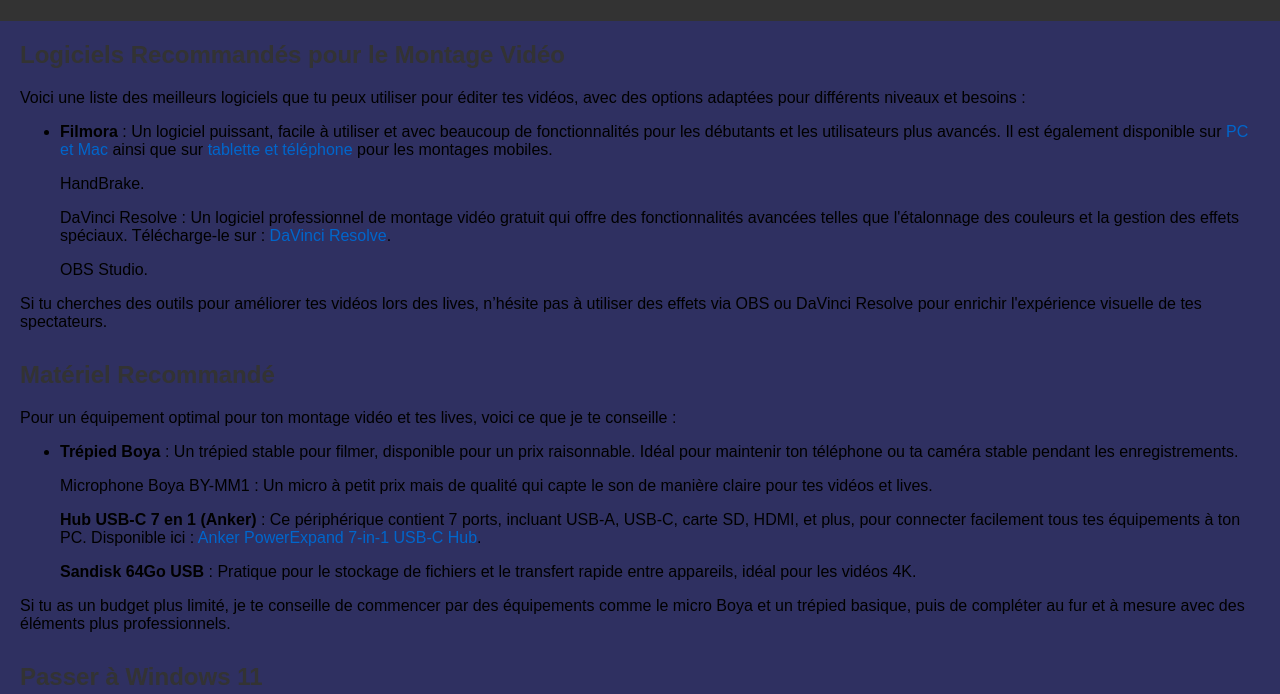
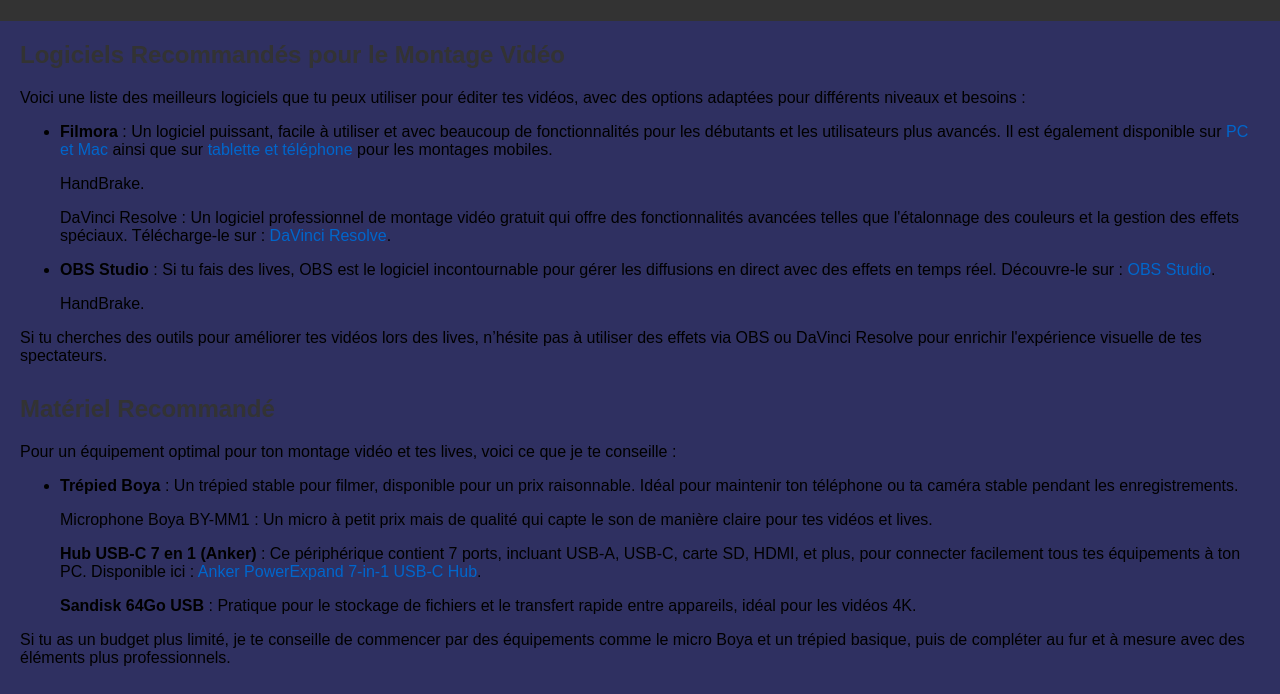
Before and after one commit to L-VS/guidemntg, a plain HTML site: page index.html in a window 1280 px wide. Shown: the part 99-793 px from the top of the page. Drawn offline with Linux system fonts and the light colour scheme.

Commit message:
Update index.html

```diff
--- a/index.html
+++ b/index.html
@@ -62,9 +62,12 @@
 
                  <li><strong>DaVinci Resolve</strong> : Un logiciel professionnel de montage vidéo gratuit qui offre des fonctionnalités avancées telles que l'étalonnage des couleurs et la gestion des effets spéciaux. Télécharge-le sur : <a href="https://www.blackmagicdesign.com/products/davinciresolve/" target="_blank">DaVinci Resolve</a>.</li>
 
+                   <li><strong>OBS Studio</strong> : Si tu fais des lives, OBS est le logiciel incontournable pour gérer les diffusions en direct avec des effets en temps réel. Découvre-le sur : <a href="https://obsproject.com" target="_blank">OBS Studio</a>.</li>
+
                 <p style="margin-bottom: 20px
 
-                   <li><strong>OBS Studio</strong> : Si tu fais des lives, OBS est le logiciel incontournable pour gérer les diffusions en direct avec des effets en temps réel. Découvre-le sur : <a href="https://obsproject.com" target="_blank">OBS Studio</a>.</li>
+                <li><strong>FinalCut</strong> : Un excellent outil de capture vidéo gratuit qui permet d'envoyer, automatiquement les vidéo sur l'ICloud. Télécharge-le sur : <a href="https://apps.apple.com/us/app/final-cut-camera/id6469552837?l=fr-FR" target="_blank">HandBrake</a>.</li>
+
             </ul>
 
             <p>Si tu cherches des outils pour améliorer tes vidéos lors des lives, n’hésite pas à utiliser des effets via OBS ou DaVinci Resolve pour enrichir l'expérience visuelle de tes spectateurs.</p>
```
